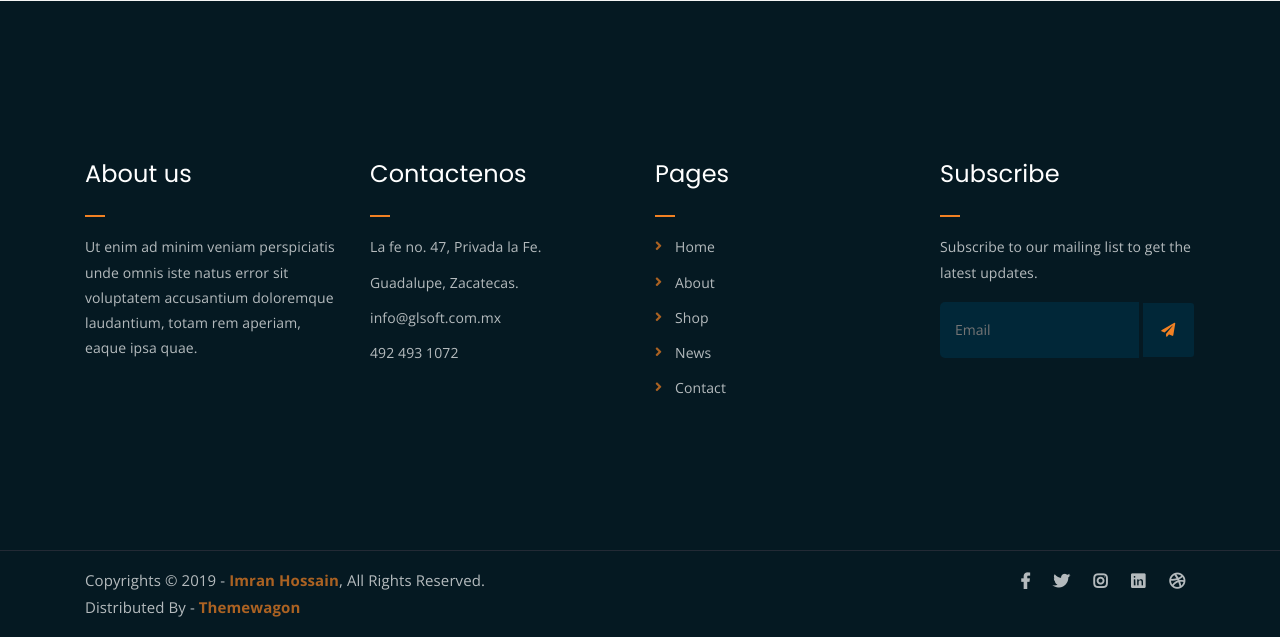
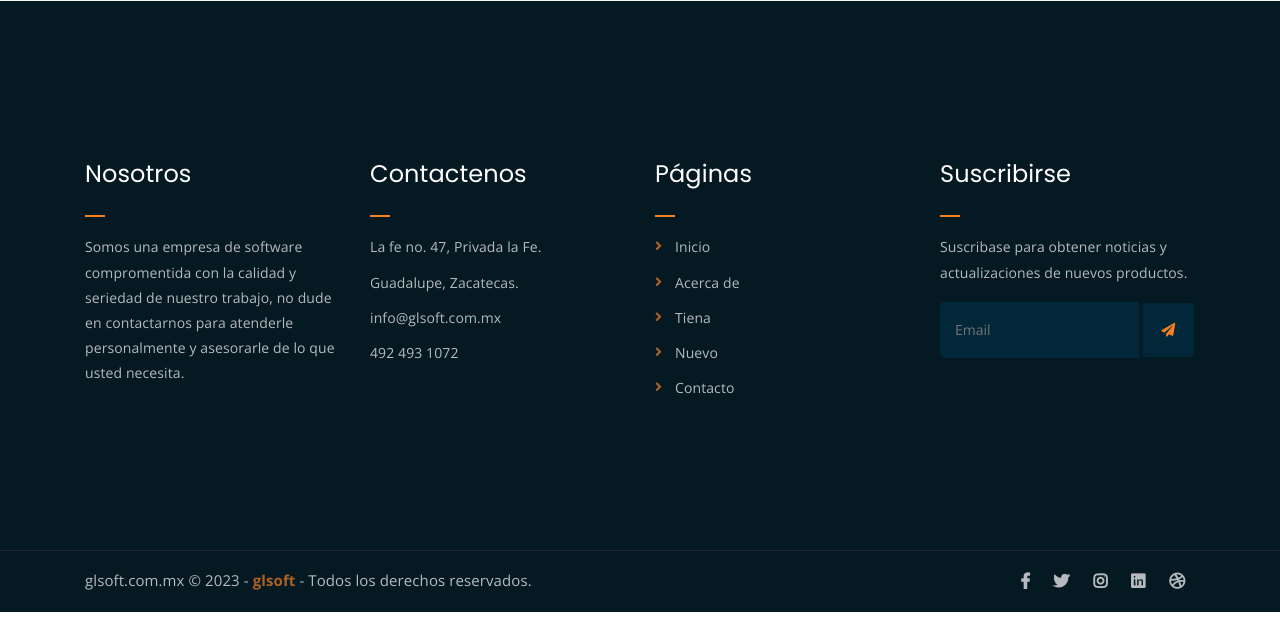
Before and after one commit to gym1702/webglsoft, a Django app: template templates/home/index.html in a window 1280 px wide. Shown: the part 5841-6478 px from the top of the page. After the commit the page ends 6453 px from the top, so only its background shows below. Run offline with Django 3.2, Linux system fonts and the light colour scheme; the template is opened without the code that fills it, so the values that code supplies are empty; some libraries are stand-ins or nearby versions.

Commit message:
footer new

```diff
--- a/templates/home/footer.html
+++ b/templates/home/footer.html
@@ -7,8 +7,10 @@
         <div class="row">
             <div class="col-lg-3 col-md-6">
                 <div class="footer-box about-widget">
-                    <h2 class="widget-title">About us</h2>
-                    <p>Ut enim ad minim veniam perspiciatis unde omnis iste natus error sit voluptatem accusantium doloremque laudantium, totam rem aperiam, eaque ipsa quae.</p>
+                    <h2 class="widget-title">Nosotros</h2>
+                    <p>Somos una empresa de software compromentida con la calidad y seriedad de nuestro trabajo, no dude en contactarnos
+                        para atenderle personalmente y asesorarle de lo que usted necesita.
+                    </p>
                 </div>
             </div>
             <div class="col-lg-3 col-md-6">
@@ -24,20 +26,20 @@
             </div>
             <div class="col-lg-3 col-md-6">
                 <div class="footer-box pages">
-                    <h2 class="widget-title">Pages</h2>
+                    <h2 class="widget-title">Páginas</h2>
                     <ul>
-                        <li><a href="index.html">Home</a></li>
-                        <li><a href="about.html">About</a></li>
-                        <li><a href="services.html">Shop</a></li>
-                        <li><a href="news.html">News</a></li>
-                        <li><a href="contact.html">Contact</a></li>
+                        <li><a href="index.html">Inicio</a></li>
+                        <li><a href="about.html">Acerca de</a></li>
+                        <li><a href="services.html">Tiena</a></li>
+                        <li><a href="news.html">Nuevo</a></li>
+                        <li><a href="contact.html">Contacto</a></li>
                     </ul>
                 </div>
             </div>
             <div class="col-lg-3 col-md-6">
                 <div class="footer-box subscribe">
-                    <h2 class="widget-title">Subscribe</h2>
-                    <p>Subscribe to our mailing list to get the latest updates.</p>
+                    <h2 class="widget-title">Suscribirse</h2>
+                    <p>Suscribase para obtener noticias y actualizaciones de nuevos productos.</p>
                     <form action="index.html">
                         <input type="email" placeholder="Email">
                         <button type="submit"><i class="fas fa-paper-plane"></i></button>
@@ -54,8 +56,7 @@
     <div class="container">
         <div class="row">
             <div class="col-lg-6 col-md-12">
-                <p>Copyrights &copy; 2019 - <a href="https://imransdesign.com/">Imran Hossain</a>,  All Rights Reserved.<br>
-                    Distributed By - <a href="https://themewagon.com/">Themewagon</a>
+                <p>glsoft.com.mx &copy; 2023 - <a href="https://web.glsoft.com.mx/">glsoft</a> - Todos los derechos reservados.<br>
                 </p>
             </div>
             <div class="col-lg-6 text-right col-md-12">
```
